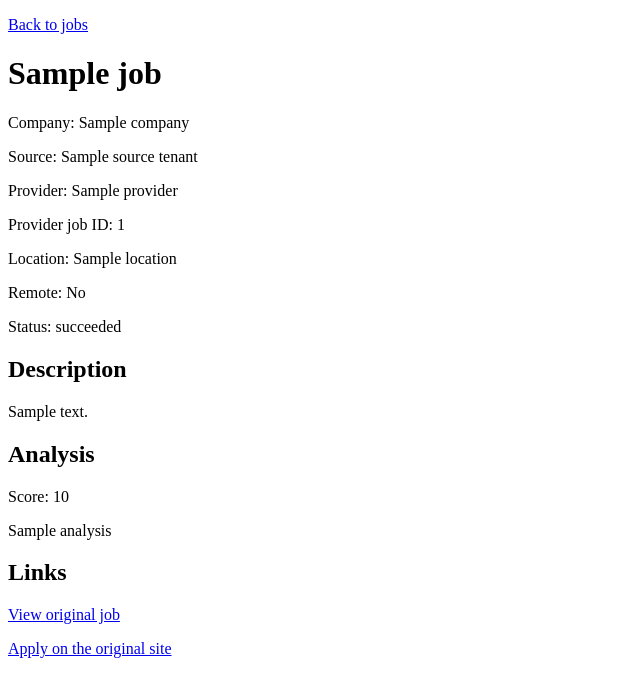
After one commit to jeff0102/open-job-radar, a FastAPI app: template open_job_radar/templates/job_details.html in a window 1280 px wide. The commit adds this page. Shown: the top 697 px of the page, without its empty margins (0-640 px from the left). Run offline with FastAPI, Linux system fonts and the light colour scheme; the template is opened without the code that fills it: most values are stand-ins (such as "Sample title", 1, 10 or a date in 2020).

Commit message:
runtime-checkpoint: Milestone 6 — Web Interface: add the job-details page [78edb58e-7bef-4da7-baba-3b2ebe1571d3]

```diff
--- a/open_job_radar/app.py
+++ b/open_job_radar/app.py
@@ -2,6 +2,7 @@
 
 from collections.abc import Callable
 from pathlib import Path
+from uuid import UUID
 
 from fastapi import FastAPI, HTTPException, Query, Request
 from fastapi.responses import HTMLResponse
@@ -72,6 +73,27 @@ def create_app(
             },
         )
 
+    @app.get("/jobs/{job_id}", response_class=HTMLResponse)
+    def job_details(request: Request, job_id: UUID) -> HTMLResponse:
+        job = None
+        if session_factory is not None:
+            with session_factory() as session:
+                job = JobRepository(session).get_by_id(job_id)
+
+        if job is None:
+            raise HTTPException(status_code=404, detail="Job not found.")
+
+        provider_data = job.provider_data if isinstance(job.provider_data, dict) else {}
+        return templates.TemplateResponse(
+            request=request,
+            name="job_details.html",
+            context={
+                "job": job,
+                "analysis": provider_data.get("analysis"),
+                "score": provider_data.get("score"),
+            },
+        )
+
     return app
 
 
--- a/open_job_radar/persistence/job_repository.py
+++ b/open_job_radar/persistence/job_repository.py
@@ -182,7 +182,11 @@ class JobRepository:
     def get_by_id(self, job_id: UUID) -> Job | None:
         """Return the job with the given ID, if it exists."""
 
-        return self._session.get(Job, job_id)
+        return self._session.scalar(
+            select(Job)
+            .options(joinedload(Job.source_tenant))
+            .where(Job.id == job_id)
+        )
 
     def get_status(self, job_id: UUID) -> JobStatus | None:
         """Return the application-tracking status for an existing job."""
--- /dev/null
+++ b/open_job_radar/templates/job_details.html
@@ -0,0 +1,56 @@
+<!doctype html>
+<html lang="en">
+  <head>
+    <meta charset="utf-8">
+    <meta name="viewport" content="width=device-width, initial-scale=1">
+    <title>{{ job.title }} | Open Job Radar</title>
+  </head>
+  <body>
+    <main>
+      <p><a href="/jobs">Back to jobs</a></p>
+      <h1>{{ job.title }}</h1>
+      <p>Company: {{ job.company }}</p>
+      <p>Source: {{ job.source_tenant.name }}</p>
+      <p>Provider: {{ job.provider }}</p>
+      {% if job.provider_job_id %}
+        <p>Provider job ID: {{ job.provider_job_id }}</p>
+      {% endif %}
+      <p>
+        Location:
+        {% if job.location %}
+          {{ job.location }}
+        {% elif job.is_remote %}
+          Remote
+        {% else %}
+          Not specified
+        {% endif %}
+      </p>
+      <p>Remote: {{ "Yes" if job.is_remote else "No" if job.is_remote is not none else "Not specified" }}</p>
+      <p>Status: {{ job.status }}</p>
+      {% if job.description %}
+        <section>
+          <h2>Description</h2>
+          <p>{{ job.description }}</p>
+        </section>
+      {% endif %}
+      {% if score is not none or analysis %}
+        <section>
+          <h2>Analysis</h2>
+          {% if score is not none %}
+            <p>Score: {{ score }}</p>
+          {% endif %}
+          {% if analysis %}
+            <p>{{ analysis }}</p>
+          {% endif %}
+        </section>
+      {% endif %}
+      <section>
+        <h2>Links</h2>
+        <p><a href="{{ job.original_url }}">View original job</a></p>
+        {% if job.application_url %}
+          <p><a href="{{ job.application_url }}">Apply on the original site</a></p>
+        {% endif %}
+      </section>
+    </main>
+  </body>
+</html>
--- a/open_job_radar/templates/jobs.html
+++ b/open_job_radar/templates/jobs.html
@@ -24,7 +24,7 @@
         <ul>
           {% for job in jobs %}
             <li>
-              <h2>{{ job.title }}</h2>
+              <h2><a href="/jobs/{{ job.id }}">{{ job.title }}</a></h2>
               <p>Company: {{ job.company }}</p>
               <p>Source: {{ job.source_tenant.name }}</p>
               <p>
```
Also changed, not shown: tests/test_jobs_page.py (+67 -0 lines).
